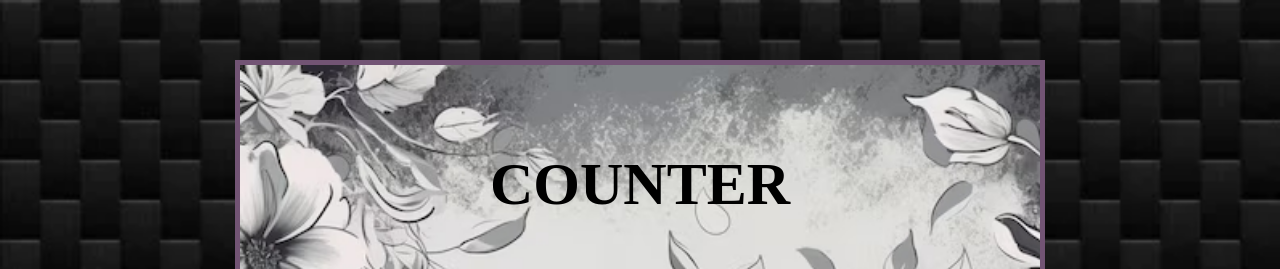
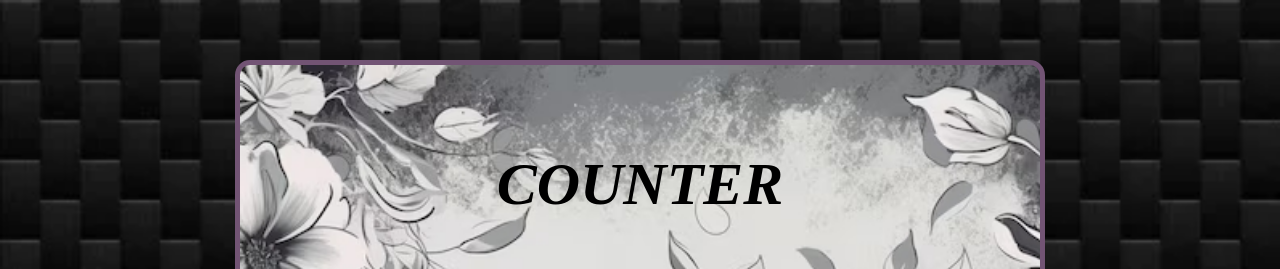
Before and after one commit to Matcollet/contador-next, a Next.js app: page / in a window 1280 px wide. Shown: the top 269 px of the page. Built offline with nearby package versions, Linux system fonts and the light colour scheme.

Commit message:
css & site link

```diff
--- a/src/app/globals.css
+++ b/src/app/globals.css
@@ -12,6 +12,7 @@ body {
 
 .geral {
   border: 5px solid rgb(114, 84, 116);
+  border-radius: 15px;
   height: 670px;
   background-image: url(./imgs/flor_cinza.jpg);
   background-size: cover;
@@ -31,6 +32,7 @@ h1 {
   display: flex;
   justify-content: center;
   font-size: 60px;
+  font-style: italic;
 }
 
 p {
```
Also changed, not shown: 1 other file (tests, documents, lock files or other folders).
